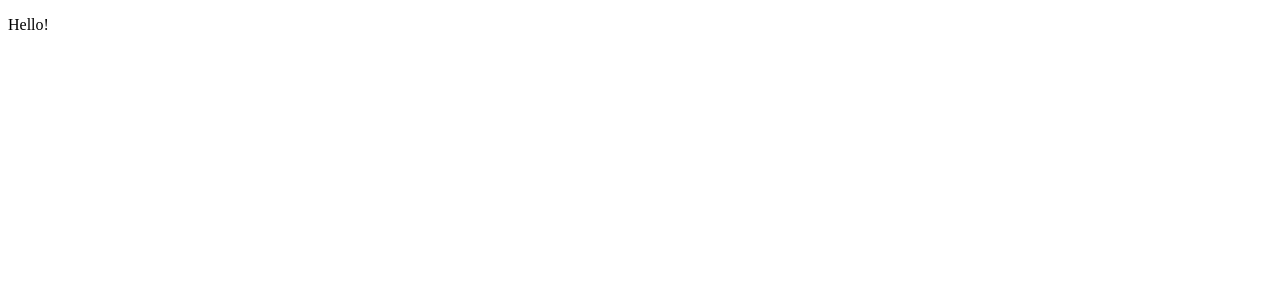
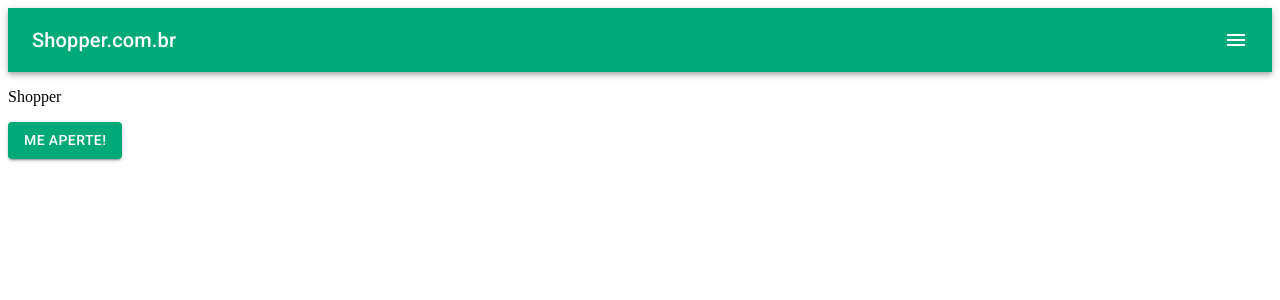
Before and after one commit to andressadarze/Shopper, a React (Create React App) app in the folder shopper-frontend/: page / in a window 1280 px wide. Shown: the top 300 px of the page. Built offline with nearby package versions, Linux system fonts and the light colour scheme.

Commit message:
Setup do Material e Header

```diff
--- a/shopper-frontend/package.json
+++ b/shopper-frontend/package.json
@@ -3,6 +3,11 @@
   "version": "0.1.0",
   "private": true,
   "dependencies": {
+    "@emotion/react": "^11.10.6",
+    "@emotion/styled": "^11.10.6",
+    "@mui/icons-material": "^5.11.16",
+    "@mui/material": "^5.11.16",
+    "@mui/styled-engine-sc": "^5.11.11",
     "@testing-library/jest-dom": "^5.16.5",
     "@testing-library/react": "^13.4.0",
     "@testing-library/user-event": "^13.5.0",
@@ -10,6 +15,7 @@
     "react": "^18.2.0",
     "react-dom": "^18.2.0",
     "react-scripts": "5.0.1",
+    "styled-components": "^5.3.9",
     "web-vitals": "^2.1.4"
   },
   "scripts": {
--- a/shopper-frontend/public/index.html
+++ b/shopper-frontend/public/index.html
@@ -1,43 +1,26 @@
 <!DOCTYPE html>
 <html lang="en">
+
 <head>
   <meta charset="utf-8" />
   <link rel="icon" href="%PUBLIC_URL%/favicon.ico" />
   <meta name="viewport" content="width=device-width, initial-scale=1" />
   <meta name="theme-color" content="#000000" />
-    <meta
-      name="description"
-      content="Web site created using create-react-app"
-    />
+  <meta name="description" content="Web site created using create-react-app" />
   <link rel="apple-touch-icon" href="%PUBLIC_URL%/logo192.png" />
-    <!--
-      manifest.json provides metadata used when your web app is installed on a
-      user's mobile device or desktop. See https://developers.google.com/web/fundamentals/web-app-manifest/
-    -->
+
   <link rel="manifest" href="%PUBLIC_URL%/manifest.json" />
-    <!--
-      Notice the use of %PUBLIC_URL% in the tags above.
-      It will be replaced with the URL of the `public` folder during the build.
-      Only files inside the `public` folder can be referenced from the HTML.
 
-      Unlike "/favicon.ico" or "favicon.ico", "%PUBLIC_URL%/favicon.ico" will
-      work correctly both with client-side routing and a non-root public URL.
-      Learn how to configure a non-root public URL by running `npm run build`.
-    -->
+  <link rel="stylesheet" href="https://fonts.googleapis.com/css?family=Roboto:300,400,500,700&display=swap" />
+
+
   <title>React App</title>
 </head>
+
 <body>
   <noscript>You need to enable JavaScript to run this app.</noscript>
   <div id="root"></div>
-    <!--
-      This HTML file is a template.
-      If you open it directly in the browser, you will see an empty page.
 
-      You can add webfonts, meta tags, or analytics to this file.
-      The build step will place the bundled scripts into the <body> tag.
+</body>
 
-      To begin the development, run `npm start` or `yarn start`.
-      To create a production bundle, use `npm run build` or `yarn build`.
-    -->
-  </body>
 </html>
--- a/shopper-frontend/src/App.js
+++ b/shopper-frontend/src/App.js
@@ -1,8 +1,18 @@
-function App() {
+import { ThemeProvider } from "@mui/material/styles"
+import theme from "./constants/theme"
+import { Button } from "@mui/material";
+import Header from "./components/Header/Header";
+
+const App = () => {
   return (
-    <div >
-      <p>Hello!</p>
-    </div>
+    <ThemeProvider theme={theme}>
+      <Header />
+      <p>Shopper</p>
+      <Button variant="contained" color="primary">
+        Me aperte!
+      </Button>
+
+    </ThemeProvider>
   );
 }
 
--- /dev/null
+++ b/shopper-frontend/src/components/Header/Header.js
@@ -0,0 +1,23 @@
+import * as React from 'react'
+import AppBar from '@mui/material/AppBar'
+import Box from '@mui/material/Box'
+import Toolbar from '@mui/material/Toolbar'
+import Typography from '@mui/material/Typography'
+import MenuIcon from '@mui/icons-material/Menu'
+
+const Header = () => {
+  return (
+    <Box sx={{ flexGrow: 1 }}>
+      <AppBar position="static">
+        <Toolbar>
+            <Typography variant="h6" component="div" sx={{ flexGrow: 1 }}>
+                Shopper.com.br
+            </Typography>
+            <MenuIcon />
+        </Toolbar>
+      </AppBar>
+    </Box>
+  );
+}
+
+export default Header
--- /dev/null
+++ b/shopper-frontend/src/constants/colors.js
@@ -0,0 +1,2 @@
+export const primaryColor = "#00A978"
+export const neutralColor = "#DDF0EA"
--- /dev/null
+++ b/shopper-frontend/src/constants/theme.js
@@ -0,0 +1,16 @@
+import { createTheme } from '@mui/material/styles';
+import { neutralColor, primaryColor } from './colors';
+
+const theme = createTheme({
+  palette: {
+    primary: {
+      main: primaryColor,
+      contrastText: "white"
+    },
+    text: {
+        primary: neutralColor
+    }
+  },
+})
+
+export default theme
```
Also changed, not shown: shopper-frontend/src/assets/logo.png (added), shopper-frontend/src/components/Header/styled.js (added), shopper-frontend/src/components/ProductCard/ProductCard.js (added), 1 other file (tests, documents, lock files or other folders). Lines whose indentation alone changed are shown as unchanged.
